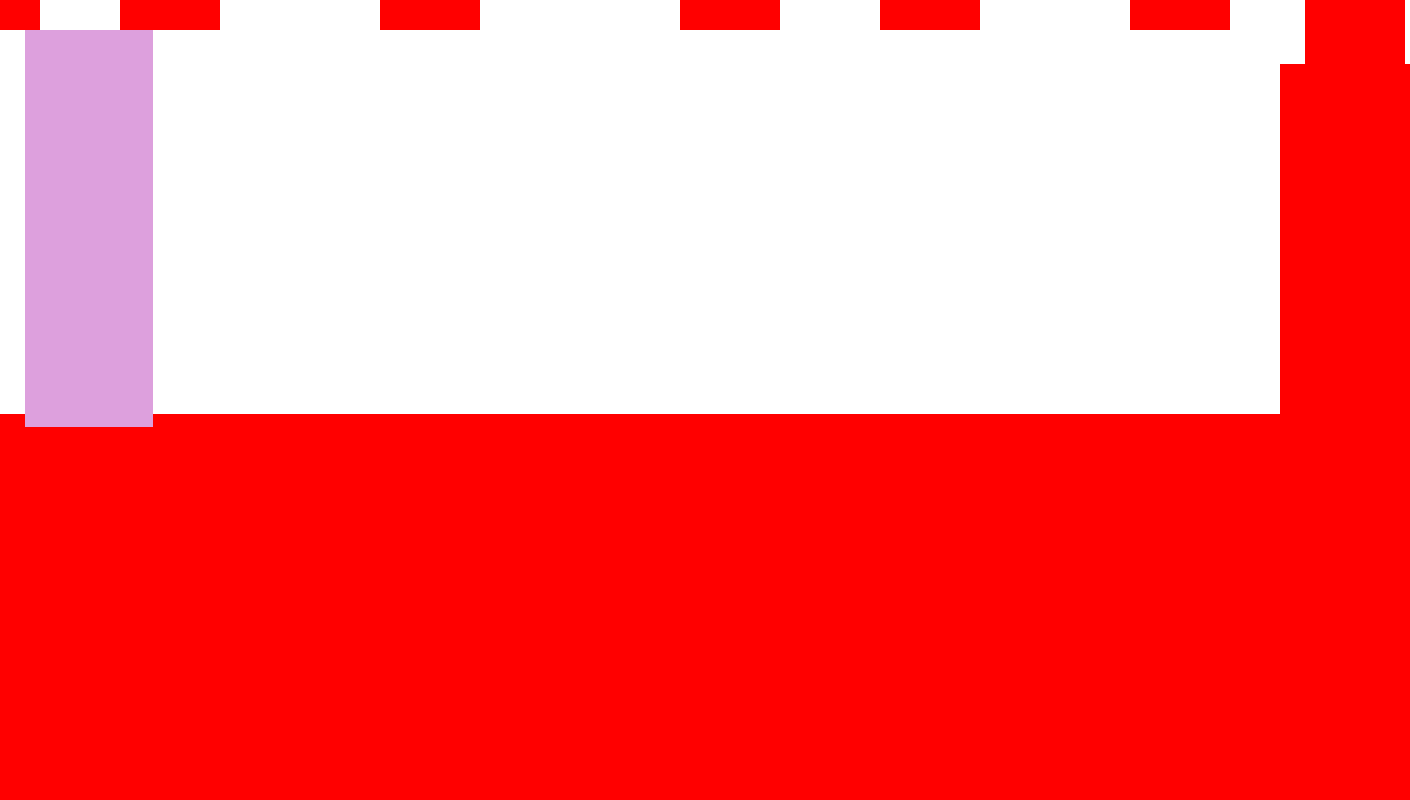
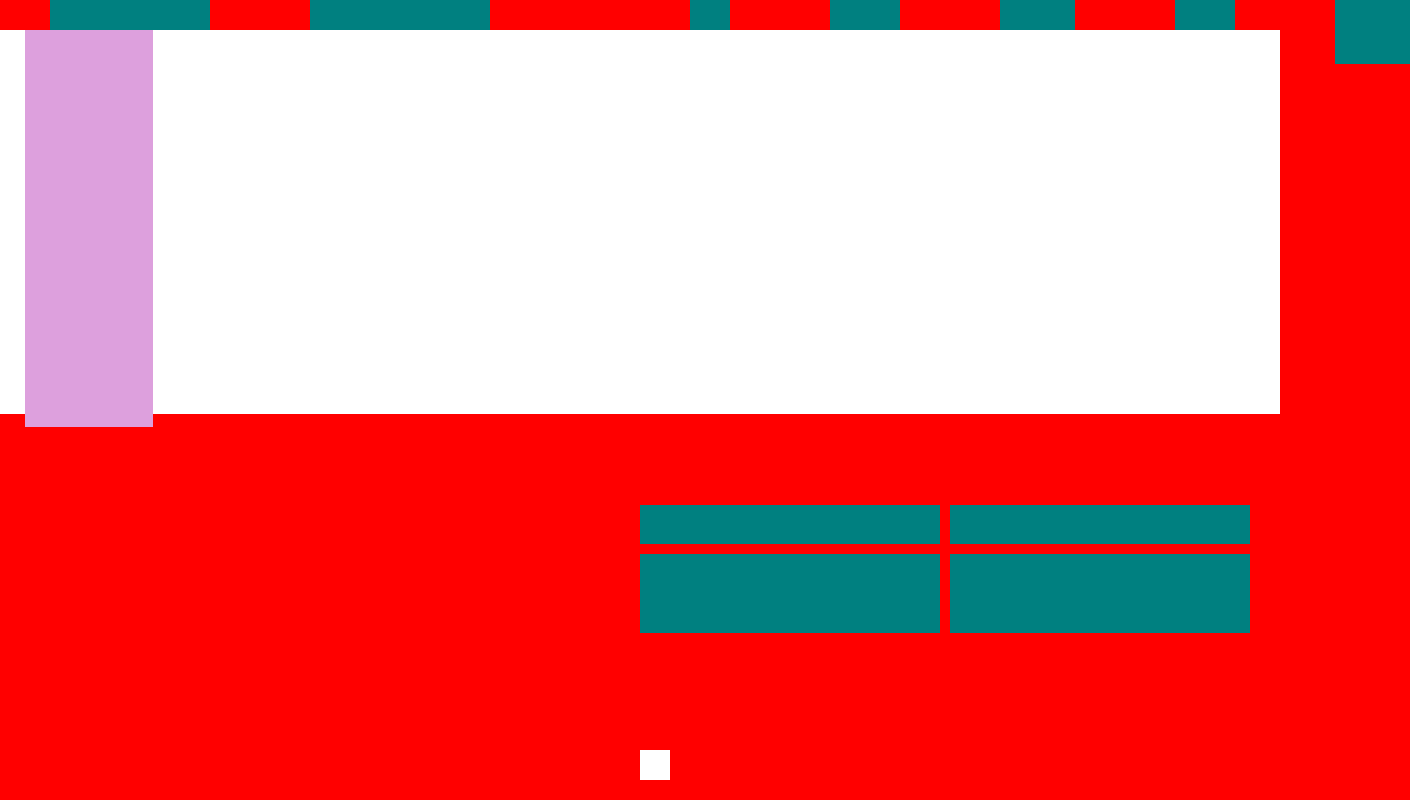
Before and after one commit to hmaisch/Art300_5htmlpages, a plain HTML site: page ulta_index.html in a window 1280 px wide. Shown: the whole page, 1410 px wide, since content can reach past the window. Drawn offline with Linux system fonts and the light colour scheme.

Commit message:
Update ulta_style.css

```diff
--- a/ulta_style.css
+++ b/ulta_style.css
@@ -5,21 +5,21 @@ body{
 }
 
 .header-top{
-    position: fixed;
+    position: absolute;
     height: 5vw;
-    margin-right: 40px;
-    margin-left: 40px;
+    margin-right: 10px;
+    margin-left: 50px;
     display: grid;
-    grid-template-columns: 80px 160px 200px 100px 150px 75px 60px 75px;
+    grid-template-columns: 160px 180px 0px 40px 70px 75px 60px 75px;
     grid-template-rows: 1fr;
     grid-gap: 100px;
 }
 .header-item{
-    background-color: white;
+    background-color: teal;
 }
 
 .featured-post{
-    position: absolute;
+    position: fixed;
     background-color: white;
     margin-top: 30px;
     height: 30vw;
@@ -35,3 +35,34 @@ body{
     width: 10vw;
     z-index: 100;
 }
+
+.highlighted-posts{
+    position: absolute;
+    height: 10vw;
+    margin-top: 505px;
+    margin-right: 50%;
+    margin-bottom: 100%;
+    margin-left: 50%;
+    background-color: red;
+    display: grid;
+    grid-template-columns: 300px 300px;
+    grid-template-rows: 1fr 2fr;
+    grid-gap: 10px;
+}
+
+.post{
+    background-color: teal;
+}
+
+.row-header{
+    position: absolute;
+    background-color: white;
+    margin-top: 750px;
+    margin-right: 50%;
+    margin-bottom: 100%;
+    margin-left: 50%;
+    display: grid;
+    grid-template-columns: 30px;
+    grid-template-rows: 30px;
+
+}
```
